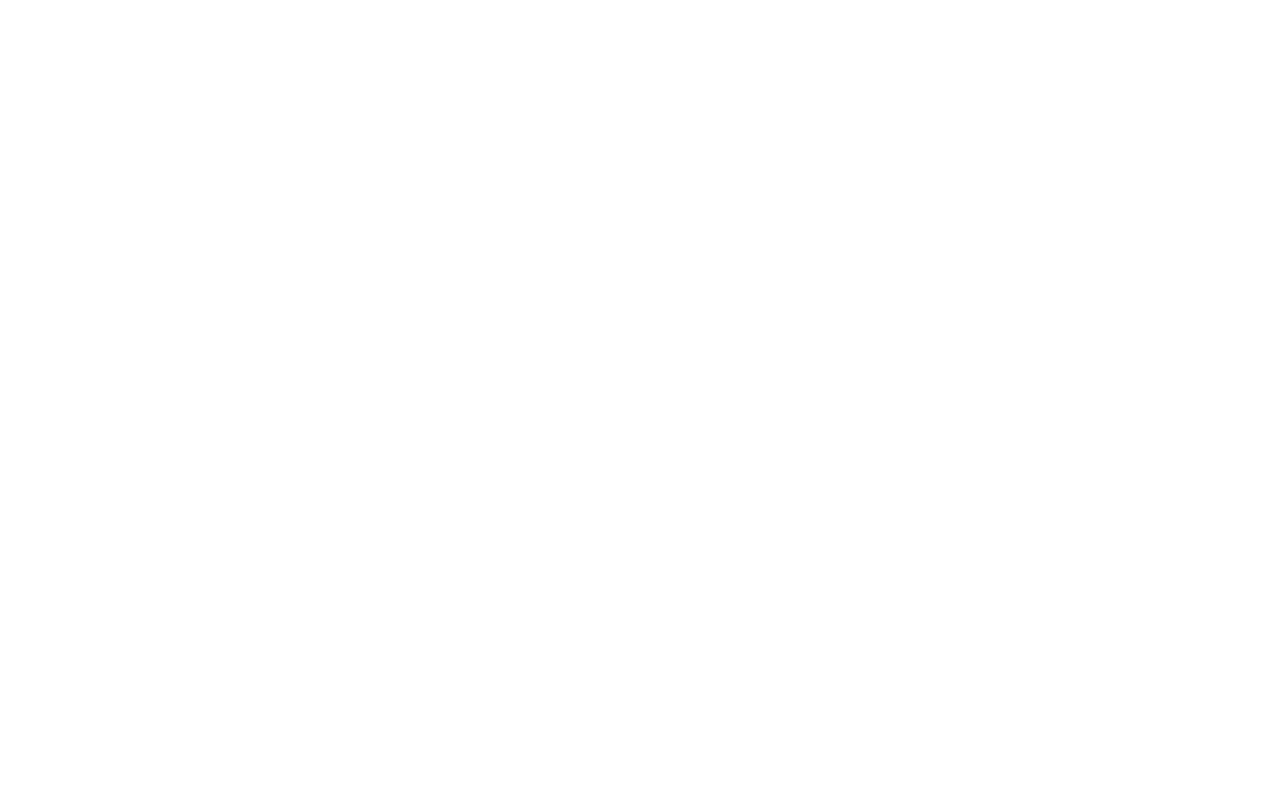
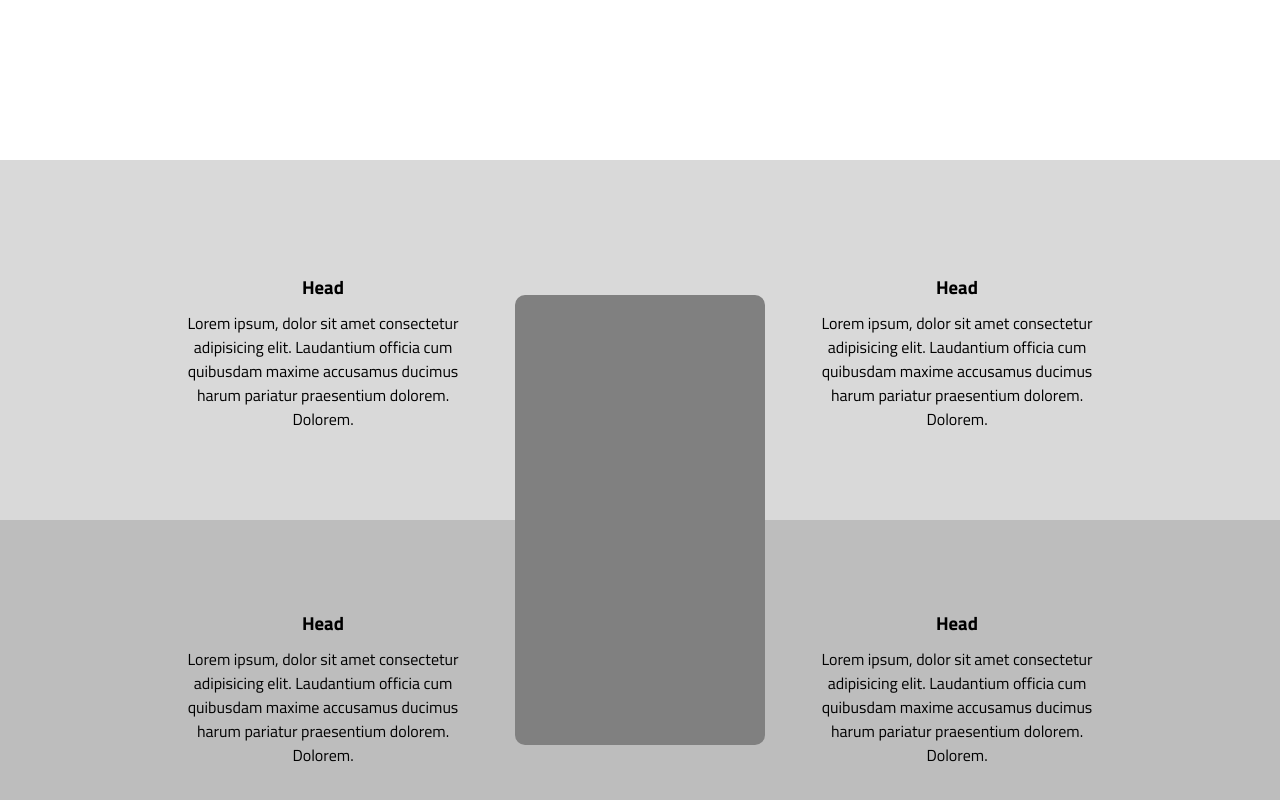
Before and after one commit to OmarMahmoud97/Industry-Hackathon, a React (Create React App) app: page / in a window 1280 px wide. Shown: the part 1910-2710 px from the top of the page. Before the commit the page ends 2030 px from the top, so only its background shows below. Built offline with nearby package versions, Linux system fonts and the light colour scheme.

Commit message:
add phone section

```diff
--- a/src/App.js
+++ b/src/App.js
@@ -1,14 +1,15 @@
 import "./styles/partials/_resets.scss";
-import Navbar from "./components/Navbar/navbar";
 import Landing from "./components/Landing/landing";
 import PageTwo from "./components/PageTwo/pageTwo";
-import Mission from "./components/mission/mission";
+import Mission from "./components/Mission/mission";
+import Phone from "./components/Phone/phone";
 function App() {
   return (
     <div className="App">
       <Landing />
       <PageTwo />
       <Mission />
+      <Phone />
     </div>
   );
 }
--- a/src/components/Navbar/navbar.scss
+++ b/src/components/Navbar/navbar.scss
@@ -30,10 +30,11 @@
     font-size: 3rem;
   }
   &__button {
+    margin-right: 1rem;
     background-color: $primary-two;
     border-color: transparent;
     border-radius: 0.5rem;
-    padding: 0.7rem 1.7rem;
+    padding: 0.7rem 2.5rem;
     color: white;
     font-size: 1rem;
   }
--- /dev/null
+++ b/src/components/Phone/phone.jsx
@@ -0,0 +1,49 @@
+import "./phone.scss";
+const Phone = () => {
+  return (
+    <section className="phone">
+      <div className="phone__bg">
+        <div className="phone__text">
+          <div className="phone__text-container">
+            <h3 className="phone__subheader">Head</h3>
+            <p className="phone__text-p">
+              Lorem ipsum, dolor sit amet consectetur adipisicing elit.
+              Laudantium officia cum quibusdam maxime accusamus ducimus harum
+              pariatur praesentium dolorem. Dolorem.
+            </p>
+          </div>
+
+          <div className="phone__text-container">
+            <h3 className="phone__subheader">Head</h3>
+            <p className="phone__text-p">
+              Lorem ipsum, dolor sit amet consectetur adipisicing elit.
+              Laudantium officia cum quibusdam maxime accusamus ducimus harum
+              pariatur praesentium dolorem. Dolorem.
+            </p>
+          </div>
+        </div>
+        <div className="phone__phone"></div>
+        <div className="phone__text">
+          <div className="phone__text-container">
+            <h3 className="phone__subheader">Head</h3>
+            <p className="phone__text-p">
+              Lorem ipsum, dolor sit amet consectetur adipisicing elit.
+              Laudantium officia cum quibusdam maxime accusamus ducimus harum
+              pariatur praesentium dolorem. Dolorem.
+            </p>
+          </div>
+          <div className="phone__text-container">
+            <h3 className="phone__subheader">Head</h3>
+            <p className="phone__text-p">
+              Lorem ipsum, dolor sit amet consectetur adipisicing elit.
+              Laudantium officia cum quibusdam maxime accusamus ducimus harum
+              pariatur praesentium dolorem. Dolorem.
+            </p>
+          </div>
+        </div>
+      </div>
+    </section>
+  );
+};
+
+export default Phone;
--- /dev/null
+++ b/src/components/Phone/phone.scss
@@ -0,0 +1,44 @@
+.phone {
+  height: 90vh;
+
+  &__bg {
+    display: flex;
+    align-items: center;
+    justify-content: center;
+    flex-direction: row;
+    height: 100%;
+    background: linear-gradient(
+      180deg,
+      rgba(217, 217, 217, 1) 50%,
+      rgba(189, 189, 189, 1) 50%
+    );
+  }
+
+  &__phone {
+    width: 250px;
+    height: 450px;
+    background-color: grey;
+    border-radius: 1rem;
+  }
+
+  &__text {
+    display: flex;
+    align-items: center;
+    justify-content: space-evenly;
+    flex-direction: column;
+    width: 30%;
+    height: 100%;
+    text-align: center;
+  }
+  &__subheader {
+    margin-bottom: 1rem;
+  }
+  &__text-container {
+    display: flex;
+    align-items: center;
+    justify-content: center;
+    flex-direction: column;
+    height: 40%;
+    width: 80%;
+  }
+}
--- a/src/components/mission/mission.scss
+++ b/src/components/mission/mission.scss
@@ -4,6 +4,7 @@
 
 .mission {
   height: 80vh;
+  margin-bottom: 4rem;
   &__container {
     display: flex;
     align-items: center;
```
